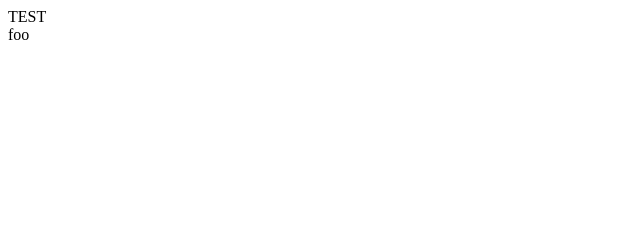
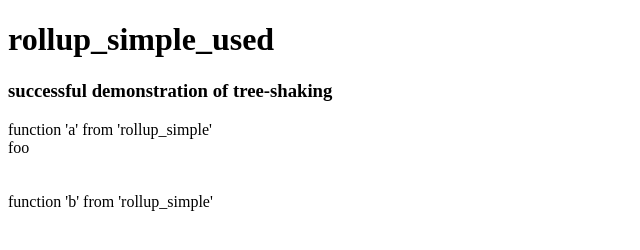
Before and after one commit to ajrothwell/rollup_simple_used, a website: page public/index.html in a window 1280 px wide. Shown: the whole page, without its empty margins (0-640 px from the left). Drawn offline with Linux system fonts and the light colour scheme; files whose address does not match are found by name.

Commit message:
fixes site

```diff
--- a/public/index.html
+++ b/public/index.html
@@ -4,11 +4,17 @@
   </head>
 
   <body>
-    <div>TEST</div>
-    <div class="grid-y medium-grid-frame" id="application">
-      <div id="app"></div>
-      <div id="app2"></div>
-    </div>
+    <body>
+      <h1>rollup_simple_used</h1>
+      <h3>successful demonstration of tree-shaking</h3>
+
+      <div>function 'a' from 'rollup_simple'</div>
+      <div id="func-a-result"></div>
+      <br><br>
+
+      <div>function 'b' from 'rollup_simple'</div>
+      <div id="func-b-result"></div>
+      <br><br>
     <script src="app.js"></script>
   </body>
 </html>
--- a/src/main.js
+++ b/src/main.js
@@ -10,7 +10,7 @@ console.log('a:', a);
 
 // document.getElementById('app').innerHTML ='test';
 
-document.getElementById('app').innerHTML = a();
+document.getElementById('func-a-result').innerHTML = a();
 // document.getElementById('app2').innerHTML = b();
 // console.log('rs:', rs);
 // rs();
```
Also changed, not shown: dist/app.js, dist/index.html, dist/statistics.html, src/index.html (deleted).
